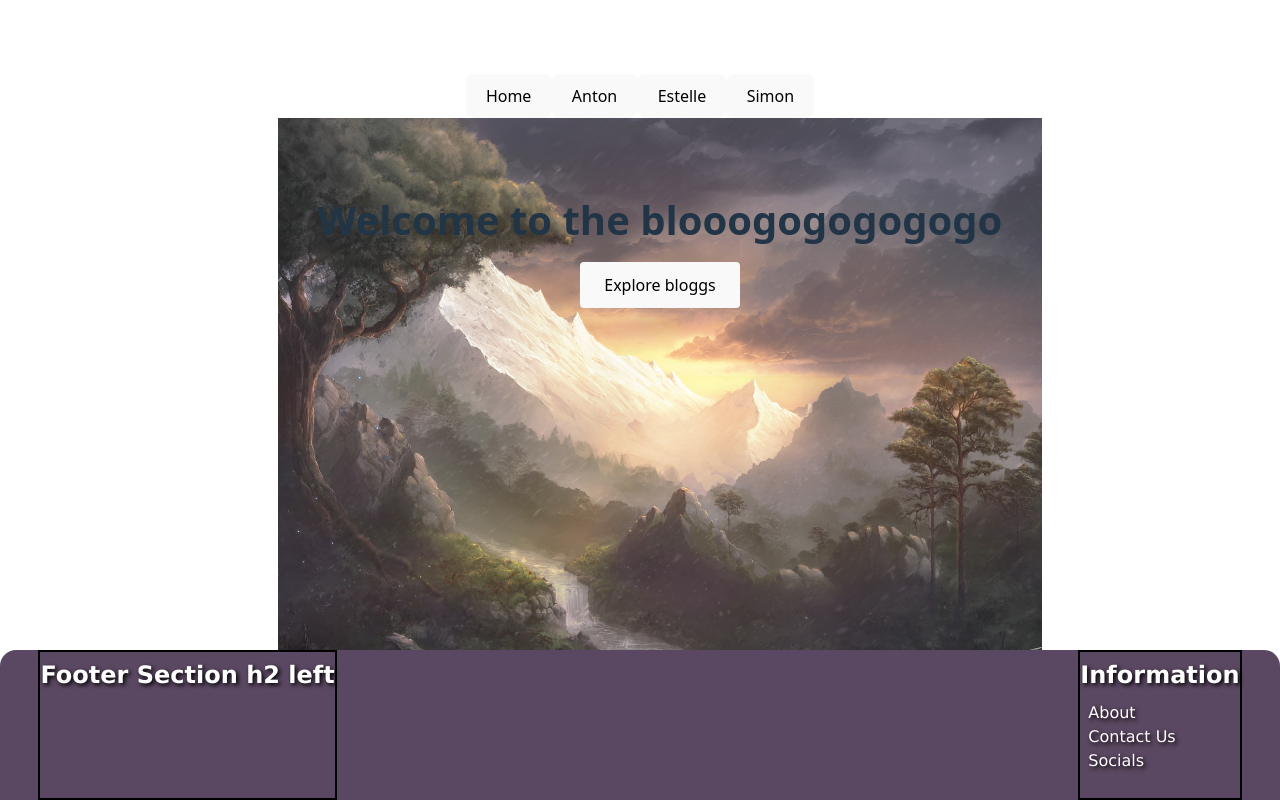
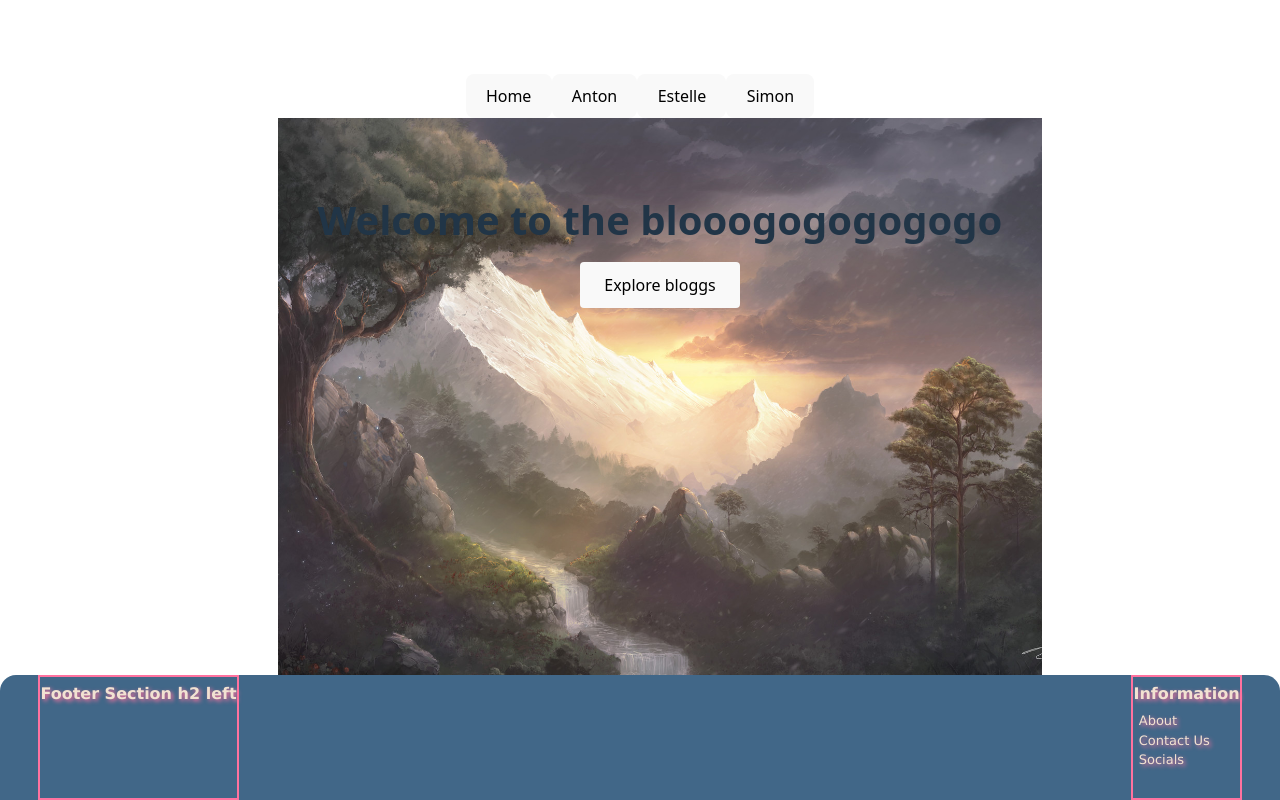
Before and after one commit to anton-jj/blogg-grupp4, a React (Vite) app in the folder blogg-grupp4/: page / in a window 1280 px wide. Built offline with nearby package versions, Linux system fonts and the light colour scheme.

Commit message:
colours!

```diff
--- a/blogg-grupp4/src/App.css
+++ b/blogg-grupp4/src/App.css
@@ -3,6 +3,13 @@
     margin: 0 auto;
     padding: 2rem;
     text-align: center;
+
+    /* Purp: 5a4761 */
+    --text: #F2E2D2;
+    --background: #1D201F;
+    --primary: #56CBF9;
+    --secondary: #FF729F;
+    --accent:#416788;
 }
 
 *{
@@ -48,12 +55,11 @@
 
 .footer-main {
   font-family: 'Lucida Sans Regular', Geneva, Verdana, sans-serif;
-  text-shadow: 2px 2px 4px #000;
+  text-shadow: 2px 2px 4px var(--secondary);
   display: flex;
   width: 100%;
-  height: 150px;
-  color: rgb(90, 71, 97);
-  background-color: rgb(90, 71, 97);
+  height: 125px;
+  background-color: var(--accent);
   bottom: 0;
   left: 0;
   position: absolute;
@@ -71,23 +77,24 @@
     padding-top: 0.3rem;
     width: fit-content;
     margin-left: 3%;
-    border: 2px solid #000;
+    border: 2px solid var(--secondary);
 }
 
 .footer-sub-main-right {
   padding-top: 0.3rem;
   width: fit-content;
   margin-right: 3%;
-  border: 2px solid #000;
+  border: 2px solid var(--secondary);
 }
 
 .footer-head-main {
-  color: #ffffff;
+  color: var(--text);
   align-items: flex-start;
+  font-size: medium;
 }
 
 .footer-sub-list-container {
-  color: #ffffff;
+  color: var(--text);
   text-decoration: none;
   list-style-type: none;
   width: fit-content;
@@ -95,4 +102,5 @@
   padding: 0;
   margin-left: 5%;
   margin-top: 5%;
+  font-size: small;
 }
```
